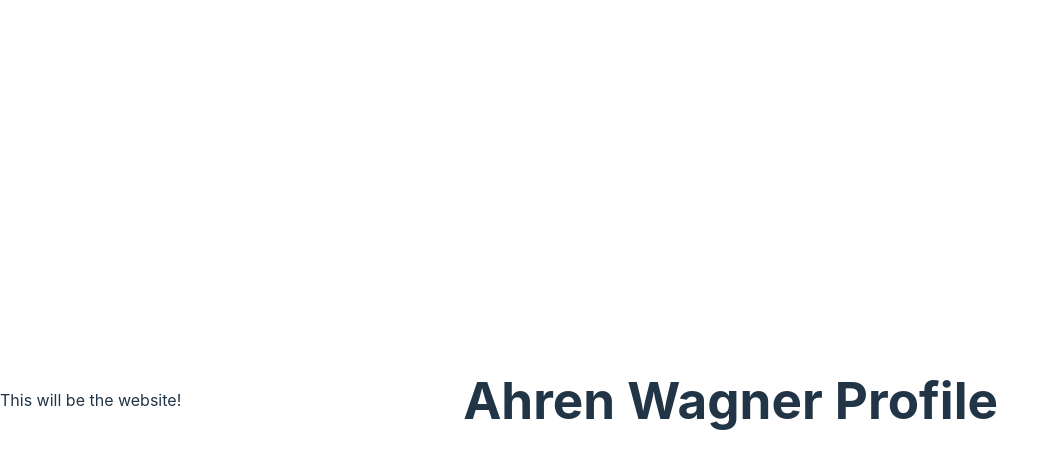
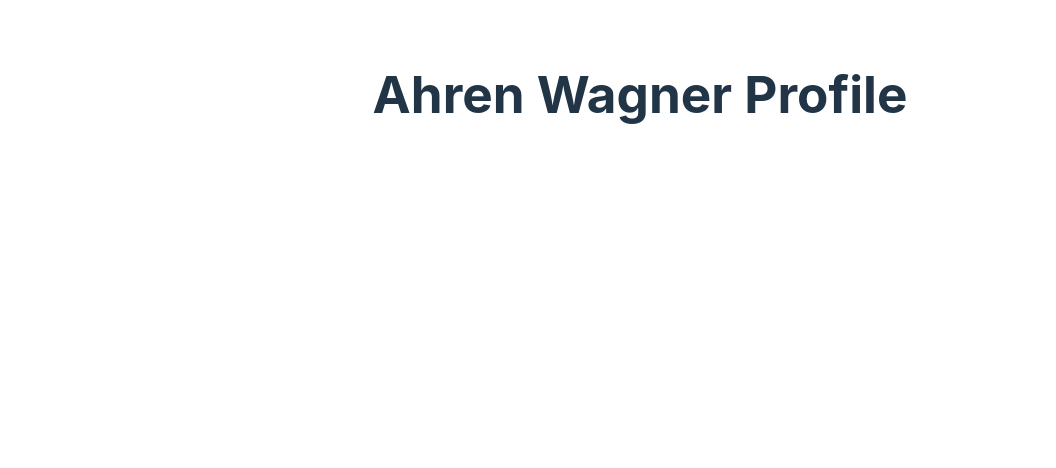
Before and after one commit to WagnerA117/WagnerA117.github.io, a React (Vite) app: page / in a window 1280 px wide. Shown: the top 468 px of the page, without its empty margins (0-1056 px from the left). Built offline with nearby package versions, Linux system fonts and the light colour scheme.

Commit message:
checkign css changes

```diff
--- a/index.html
+++ b/index.html
@@ -7,7 +7,6 @@
 		<title>Ahren Wagner</title>
 	</head>
 	<body>
-		<div>This will be the website!</div>
 		<div id="root"></div>
 		<script type="module" src="/src/main.tsx"></script>
 	</body>
--- a/src/App.tsx
+++ b/src/App.tsx
@@ -2,7 +2,7 @@ import "./App.css";
 
 function App() {
 	return (
-		<div>
+		<div className="">
 			<h1> Ahren Wagner Profile</h1>
 		</div>
 	);
--- a/src/index.css
+++ b/src/index.css
@@ -5,7 +5,6 @@
 
 	color-scheme: light dark;
 	color: rgba(255, 255, 255, 0.87);
-  background-color: #242424;
 
 	font-synthesis: none;
 	text-rendering: optimizeLegibility;
@@ -26,7 +25,6 @@ a:hover {
 body {
 	margin: 0;
 	display: flex;
-  place-items: center;
 	min-width: 320px;
 	min-height: 100vh;
 }
```
Lines whose indentation alone changed are shown as unchanged.
